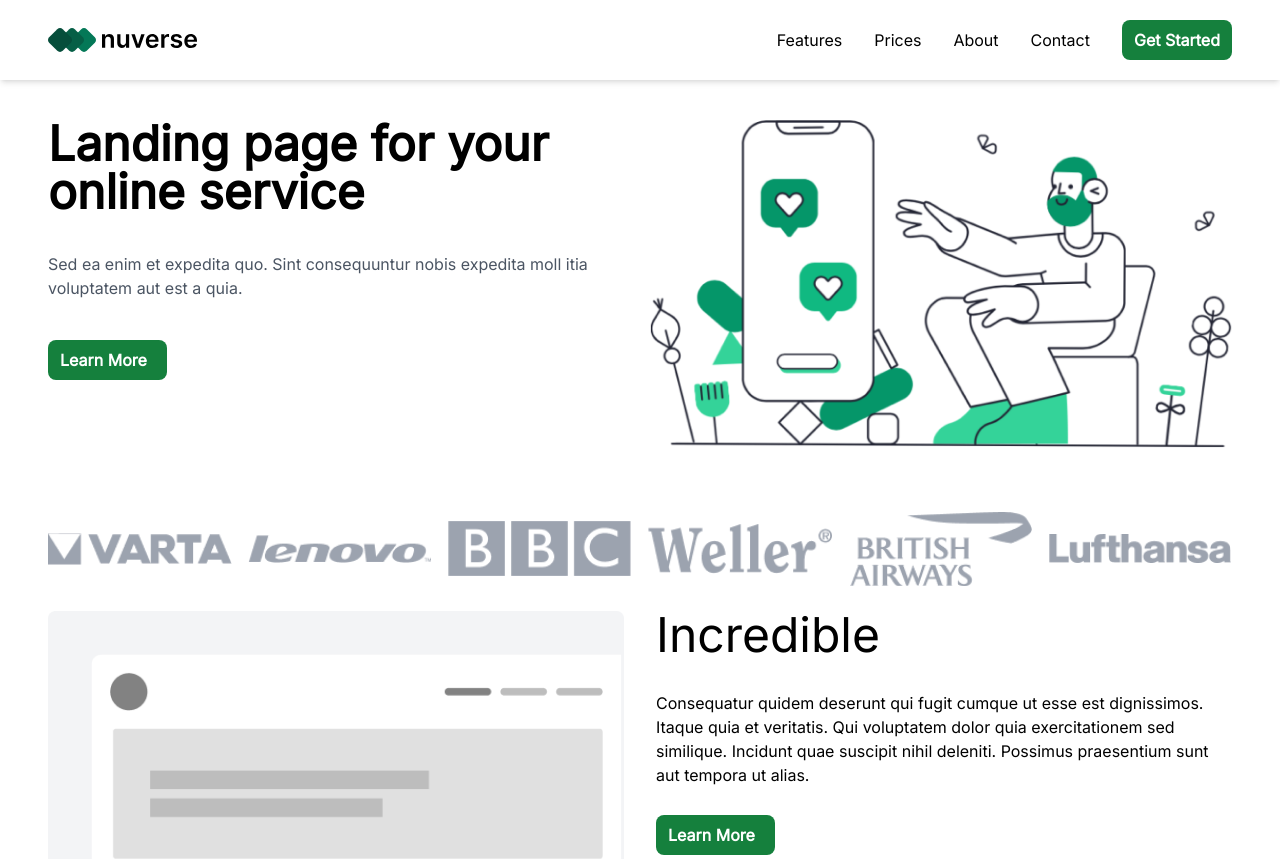
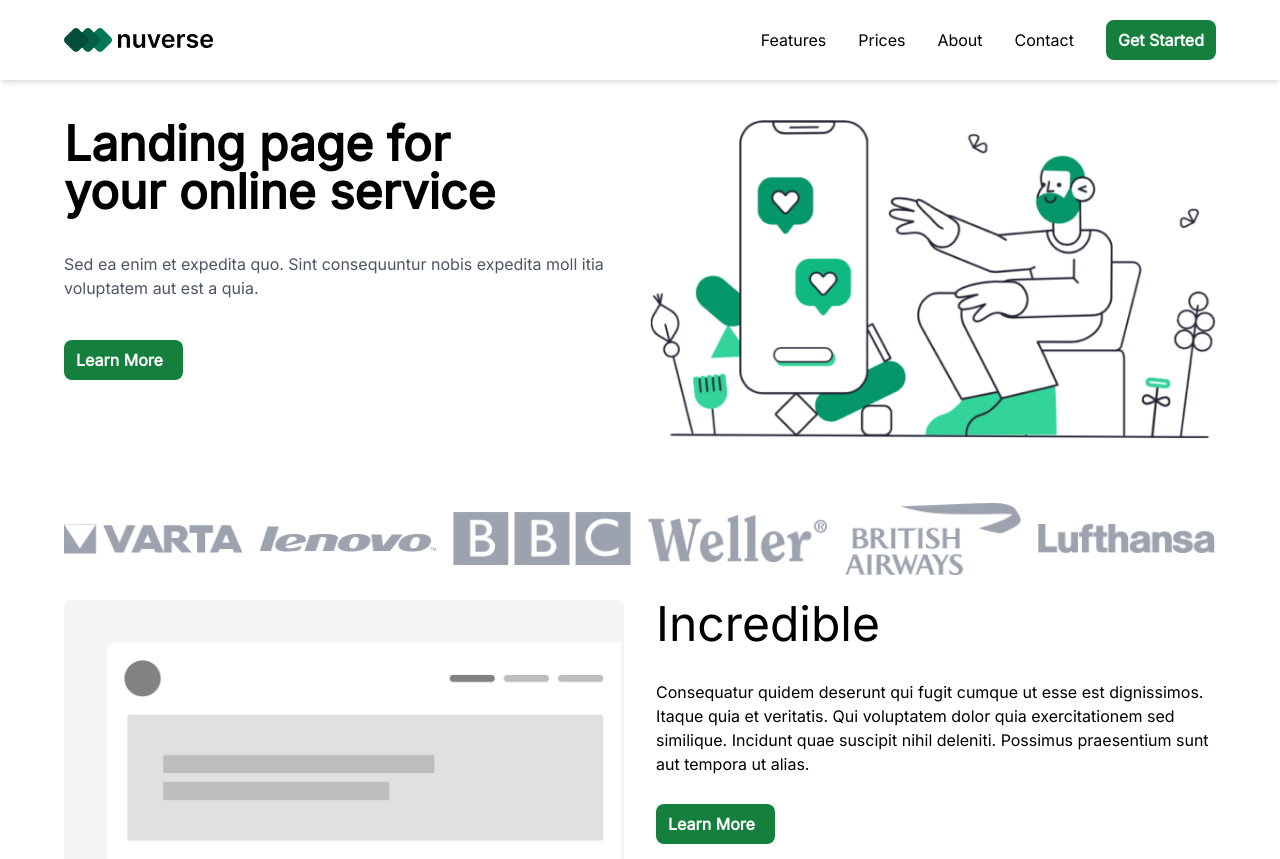
Before and after one commit to akbarmul/latihan-reactjs, a React (Vite) app: page / in a window 1280 px wide. Shown: the top 859 px of the page. Built offline with nearby package versions, Linux system fonts and the light colour scheme; some icons are missing.

Commit message:
complete

```diff
--- a/src/components/SectionContact.jsx
+++ b/src/components/SectionContact.jsx
@@ -8,8 +8,8 @@ export default function SectionContact() {
         <section className="container my-14">
           <div className="flex flex-col sm:flex-row">
             <div className="sm:w-1/2 w-full">
-              <h1 className="font-bold text-5xl mb-5">Let's Talk</h1>
-              <p className="text-xl mb-10">Have some big idea or brand to develop and need help? Then reach out we'd love to hear about your project and provide help</p>
+              <h1 className="font-bold sm:text-5xl text-3xl mb-5">Let's Talk</h1>
+              <p className="text-xl mb-10 text-balance">Have some big idea or brand to develop and need help? Then reach out we'd love to hear about your project and provide help</p>
               <h3 className="font-semibold mb-2 text-xl">Email</h3>
               <p className="text-lg mb-10">beebs@gmail.com</p>
               <h3 className="font-semibold text-xl mb-3">Socials</h3>
--- a/src/components/SectionHero.jsx
+++ b/src/components/SectionHero.jsx
@@ -35,7 +35,9 @@ export default function SectionHero() {
         {/* hero section */}
         <section className="container flex py-10 gap-5 lg:flex-row flex-col">
           <div className="w-full lg:order-1 order-2">
-            <h1 className="text-5xl font-bold mb-9">Landing page for your online service</h1>
+            <h1 className="sm:text-5xl text-3xl font-bold mb-9">
+              Landing page for <br /> your online service
+            </h1>
             <p className="text-gray-600 mb-10">Sed ea enim et expedita quo. Sint consequuntur nobis expedita moll itia voluptatem aut est a quia.</p>
             <ButtonArrow>
               Learn More
@@ -75,7 +77,7 @@ export default function SectionHero() {
         <section className="my-10 bg-gray-200" id="feat">
           <div className="container p-20">
             <div className="w-1/3 mx-auto my-10">
-              <h1 className="text-4xl font-bold text-center">Our service features</h1>
+              <h1 className="sm:text-4xl text-2xl font-bold text-center">Our service features</h1>
               <p className="text-center">Aliquid officiis cumque sunt sint. Et quo culpa. Enim sed natus molestiae fugiat cum consequatur quia sunt.</p>
             </div>
             <div className="grid lg:grid-cols-4 gap-5 sm:grid-cols-2 grid-cols-1">
@@ -102,7 +104,7 @@ export default function SectionHero() {
         <section className="my-5">
           <div className="container py-10">
             <div className="w-1/3 mx-auto my-10">
-              <h1 className="text-4xl font-bold text-center">Testimonials</h1>
+              <h1 className="sm:text-4xl text-2xl font-bold text-center">Testimonials</h1>
               <p className="text-center">Lorem ipsum dolor sit amet consectetur adipisicing elit. Quisquam, repellendus numquam.</p>
             </div>
             <div className="grid lg:grid-cols-3 sm:grid-cols-1 grid-cols-1 gap-10">
--- a/src/components/SectionPrices.jsx
+++ b/src/components/SectionPrices.jsx
@@ -10,7 +10,7 @@ export default function SectionPrices() {
       <main>
         <section className="py-10">
           <div className="container">
-            <h1 className="text-5xl text-center font-bold">Lets Start Together</h1>
+            <h1 className="sm:text-5xl text-3xl text-center font-bold">Lets Start Together</h1>
             <div className="grid sm:grid-cols-2 sm:mx-10 mx-0 md:mx-20 lg:mx-25 xl:mx-40 py-14 gap-10 md:grid-cols-2 lg:grid-cols-3 xl:grid-cols-3 grid-cols-1">
               <CardPrices>
                 <h3 className="text-3xl font-bold text-green-700">
--- a/tailwind.config.js
+++ b/tailwind.config.js
@@ -6,9 +6,9 @@ export default {
     container: {
       padding: {
         DEFAULT: "1rem",
-        sm: "1rem",
-        lg: "2rem",
-        xl: "3rem",
+        sm: "2rem",
+        lg: "3rem",
+        xl: "4rem",
         "2xl": "4rem",
       },
       center: true,
```
